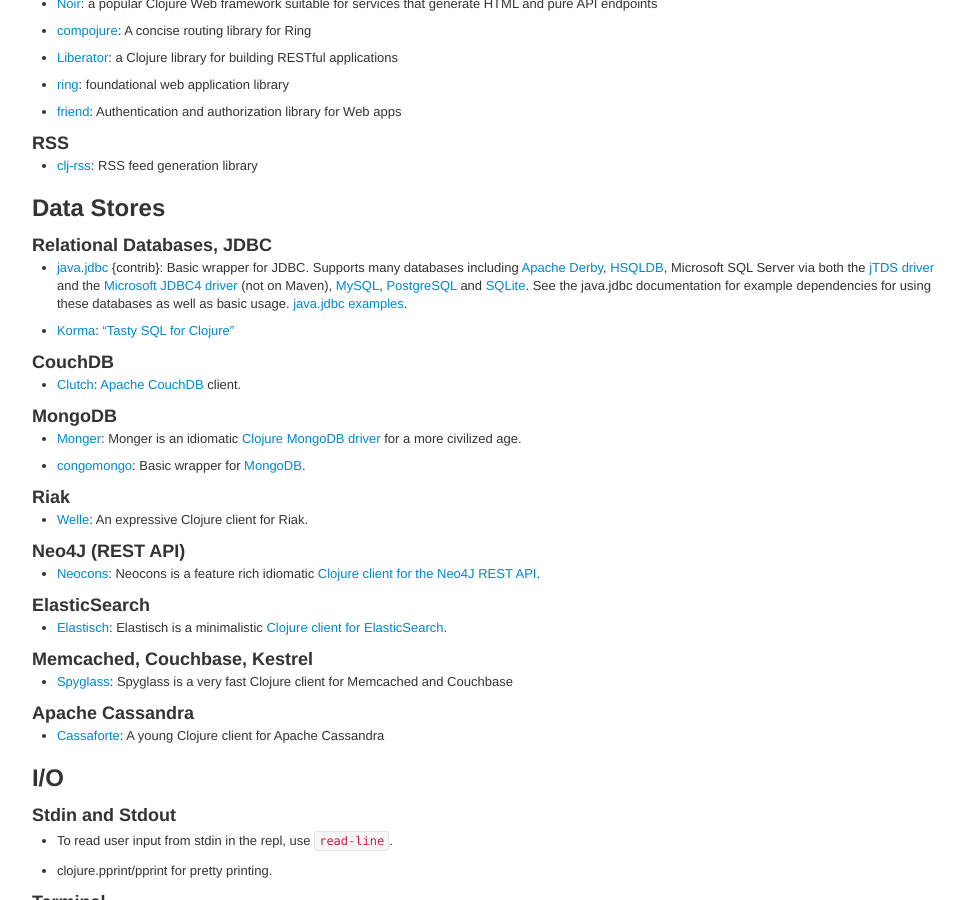
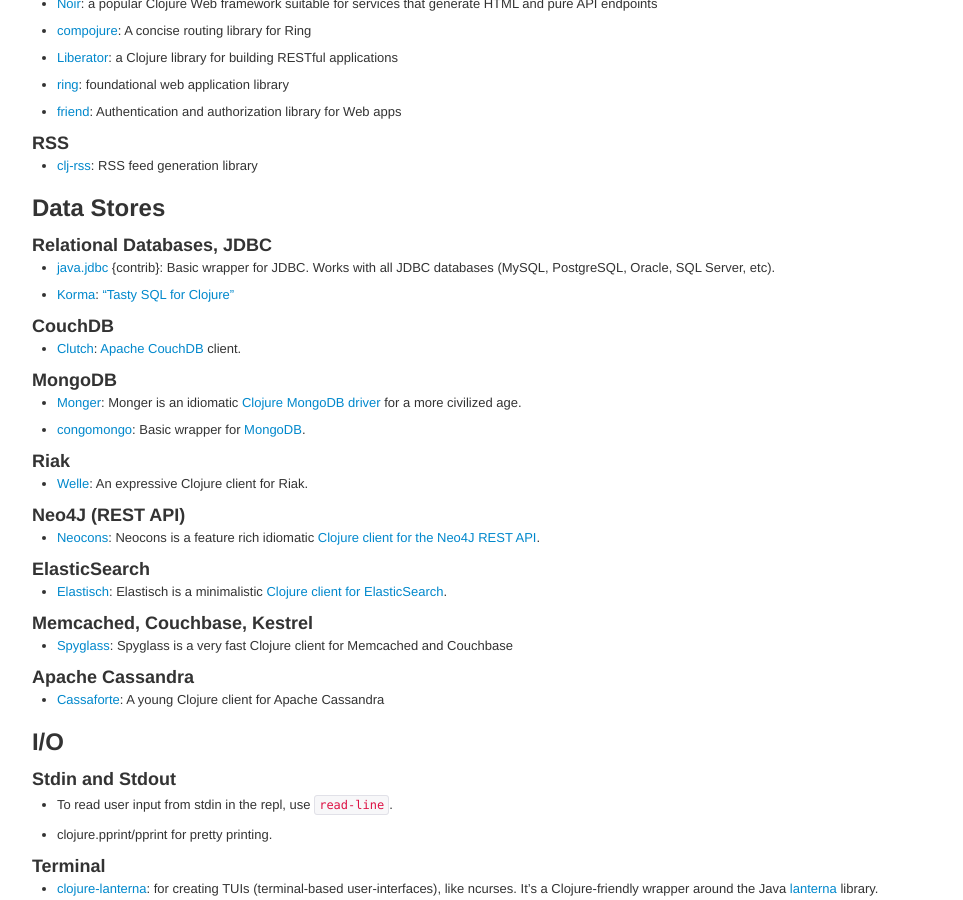
Before and after one commit to clojuredocs/guides, a Jekyll site: the page built from articles/ecosystem/libraries_directory.md, in a window 1280 px wide and 900 px high, scrolled down 1590 px. Shown: the whole window, without its empty margins (306-1269 px from the left). Built offline with Jekyll 4.4.1, drawn with Linux system fonts in a browser that asks for light colours; some web fonts are replaced; Markdown is read by kramdown in place of the engine named in the settings.

Commit message:
Link to the Clutch homepage

```diff
--- a/articles/ecosystem/libraries_directory.md
+++ b/articles/ecosystem/libraries_directory.md
@@ -149,25 +149,14 @@
 
 ### Relational Databases, JDBC
 
-  * [java.jdbc](https://github.com/clojure/java.jdbc) {contrib}: Basic wrapper for JDBC.
-    Supports many databases including
-    [Apache Derby](http://search.maven.org/#search|ga|1|g:"org.apache" a:"derby"),
-    [HSQLDB](http://search.maven.org/#search|ga|1|g:"org.hsqldb" a:"hsqldb"),
-    Microsoft SQL Server via both the
-    [jTDS driver](http://search.maven.org/#search|ga|1|g:"net.sourceforge.jtds" a:"jtds") and the
-    [Microsoft JDBC4 driver](http://www.microsoft.com/en-us/download/details.aspx?id=11774) (not on Maven),
-    [MySQL](http://search.maven.org/#search|ga|1|mysql-connector-java),
-    [PostgreSQL](http://search.maven.org/#search|ga|1|g:"postgresql" a:"postgresql") and
-    [SQLite](http://search.maven.org/#search|ga|1|sqlite-jdbc).
-    See the java.jdbc documentation for example dependencies for using these databases as well as basic usage.
-    [java.jdbc examples](https://github.com/uvtc/clojure-dining-car/blob/master/examples/java.jdbc.md).
+  * [java.jdbc](https://github.com/clojure/java.jdbc) {contrib}: Basic wrapper for JDBC. Works with all JDBC databases (MySQL, PostgreSQL, Oracle, SQL Server, etc).
 
   * [Korma](https://clojars.org/korma): ["Tasty SQL for Clojure"](http://sqlkorma.com/docs)
 
 
 ### CouchDB
 
-  * [Clutch](https://clojars.org/com.ashafa/clutch): [Apache CouchDB](http://couchdb.apache.org/) client.
+  * [Clutch](https://github.com/clojure-clutch/clutch): [Apache CouchDB](http://couchdb.apache.org/) client.
 
 ### MongoDB
 
```
